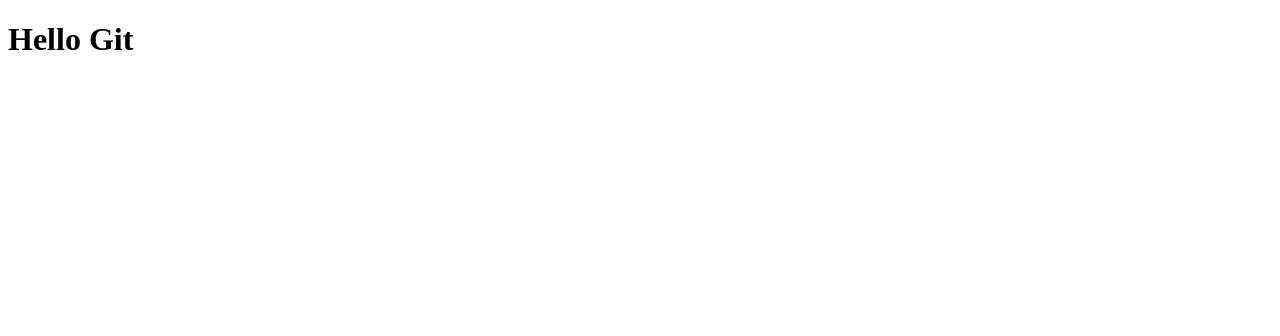
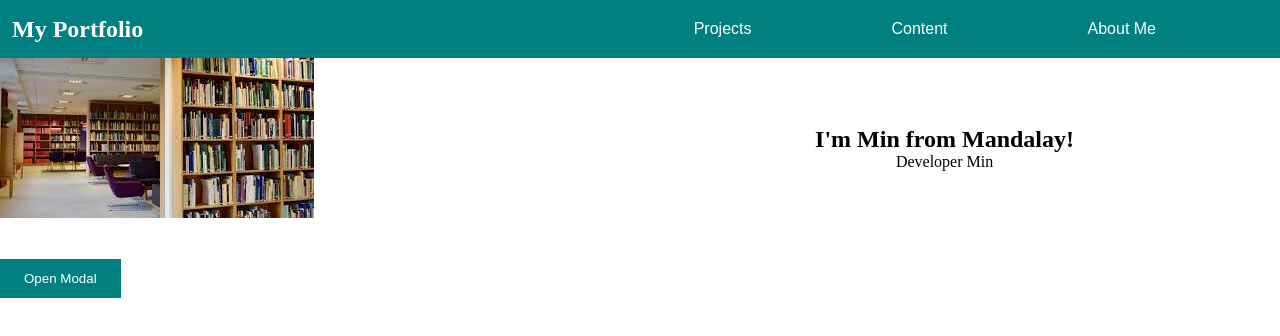
Before and after one commit to minhtetaung20/week-4-css-challenge, a plain HTML site: page week-4-css-challenge/index.html in a window 1280 px wide. Drawn offline with Linux system fonts and the light colour scheme.

Commit message:
Modal box styles and function

```diff
--- a/week-4-css-challenge/app.js
+++ b/week-4-css-challenge/app.js
@@ -0,0 +1,10 @@
+const modal = document.querySelector('.modal')
+const openBtn = document.querySelector('.open-btn')
+const closeBtn = document.querySelector(".close-btn");
+
+openBtn.addEventListener('click',() => {
+modal.showModal()
+})
+closeBtn.addEventListener("click", () => {
+modal.close()
+});
--- a/week-4-css-challenge/index.html
+++ b/week-4-css-challenge/index.html
@@ -1,15 +1,37 @@
 <!DOCTYPE html>
 <html lang="en">
-<head>
-    <meta charset="UTF-8">
-    <meta http-equiv="X-UA-Compatible" content="IE=edge">
-    <meta name="viewport" content="width=device-width, initial-scale=1.0">
+  <head>
+    <meta charset="UTF-8" />
+    <meta http-equiv="X-UA-Compatible" content="IE=edge" />
+    <meta name="viewport" content="width=device-width, initial-scale=1.0" />
     <title>Study Git and Github</title>
-    <link rel="stylesheet" href="styles.css">
-</head>
-<body>
+    <link rel="stylesheet" href="styles.css" />
+  </head>
+  <body>
+    <nav>
+      <h1 class="name">My Portfolio</h1>
+      <ul class="nav-item">
+        <button><li>Projects</li></button>
+        <button><li>Content</li></button>
+        <button><li>About Me</li></button>
+      </ul>
+    </nav>
+    <section class="practise">
+      <div class="image">
+        <img src="images/library.jpg" alt="library" />
+      </div>
+      <div class="about-me">
+        <h2>I'm Min from Mandalay!</h2>
+        <p>Developer Min</p>
+      </div>
+    </section>
     <h1>Hello Git</h1>
-
-</body>
-<script src="app.js"></script>
+    <button class="open-btn">Open Modal</button>
+    <dialog class="modal">
+        <h2>Save Data?</h2>
+        <p>Are you sure to save your data?</p>
+        <button class="close-btn">Close Modal</button>
+    </dialog>
+  </body>
+  <script src="app.js"></script>
 </html>
--- a/week-4-css-challenge/styles.css
+++ b/week-4-css-challenge/styles.css
@@ -0,0 +1,75 @@
+@import url('https://fonts.googleapis.com/css2?family=Montserrat:wght@700&display=swap');
+* {
+    margin: 0;
+    padding: 0;
+    box-sizing: border-box;
+}
+body {
+    background-color: white;
+    color: white;
+}
+.name {
+    font-size: 24px;
+}
+nav {
+    background-color: #008080;
+    display: flex;
+    justify-content: space-between;
+    align-items: center;
+    padding: 8px 12px;
+}
+.nav-items {
+    display: flex;
+}
+nav li {
+    justify-content: space-between;
+    list-style: none;
+    font-size: 16px;
+    margin: 14px;
+    margin: 0px 88px 0px 0px;
+}
+ul button {
+    color: white;
+    border: none;
+    background-color: #008080;
+}
+button:hover {
+    cursor: pointer;
+}
+.practise {
+    display: flex;
+    justify-content: space-between;
+    align-items: center;
+}
+.practise image {
+    width: 100px;
+}
+.about-me {
+    color: black;
+    margin: 16px 206px 0px 0px;
+}
+.about-me p {
+    text-align: center;
+}
+button {
+    border: none;
+    background-color: #008080;
+    color: white;
+    padding: 12px 24px;
+}
+button:hover {
+    cursor: pointer;
+    background-color: #0fc5c5;
+}
+.modal {
+    padding: 24px;
+    margin-left: auto;
+    margin-right: auto;
+    width: 260px;
+    margin-top: 120px;
+    text-align: center;
+}
+.modal::backdrop {
+    background-color: #ccc;
+    opacity: 0.4;
+}
```
Also changed, not shown: week-4-css-challenge/images/library.jpg (added).
